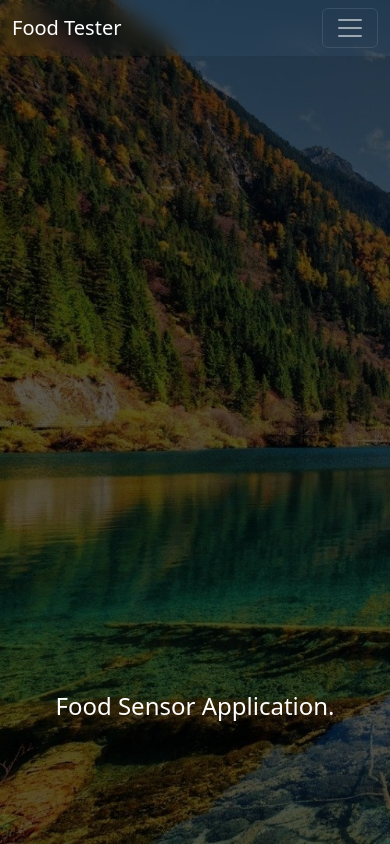
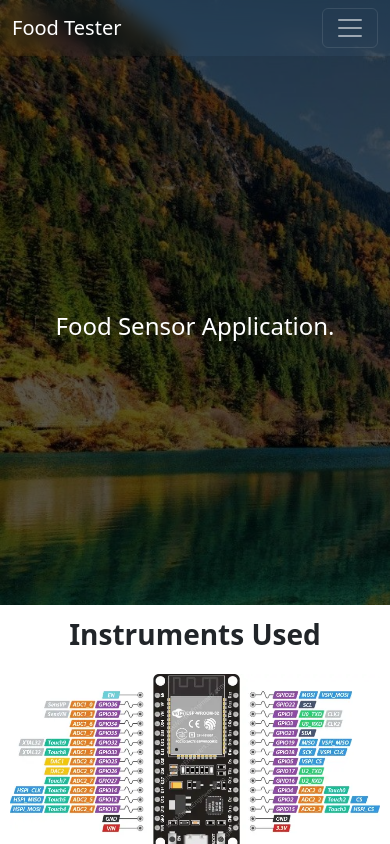
Before and after one commit to ArjunPimpale/Food-Sensor-, a website: page index.html in a window 390 px wide. Drawn offline with nearby package versions, Linux system fonts and the light colour scheme; no server answers; a script that the page names is missing.

Commit message:
Improved .up for mobile

```diff
--- a/css/style.css
+++ b/css/style.css
@@ -306,10 +306,10 @@ p {
   }
 
   .container{
-    height:155vh;
+    height:130vh;
   }
   .up {
-    height: 100%;
+    height: 50%;
   }
 
   .up h1 {
```
